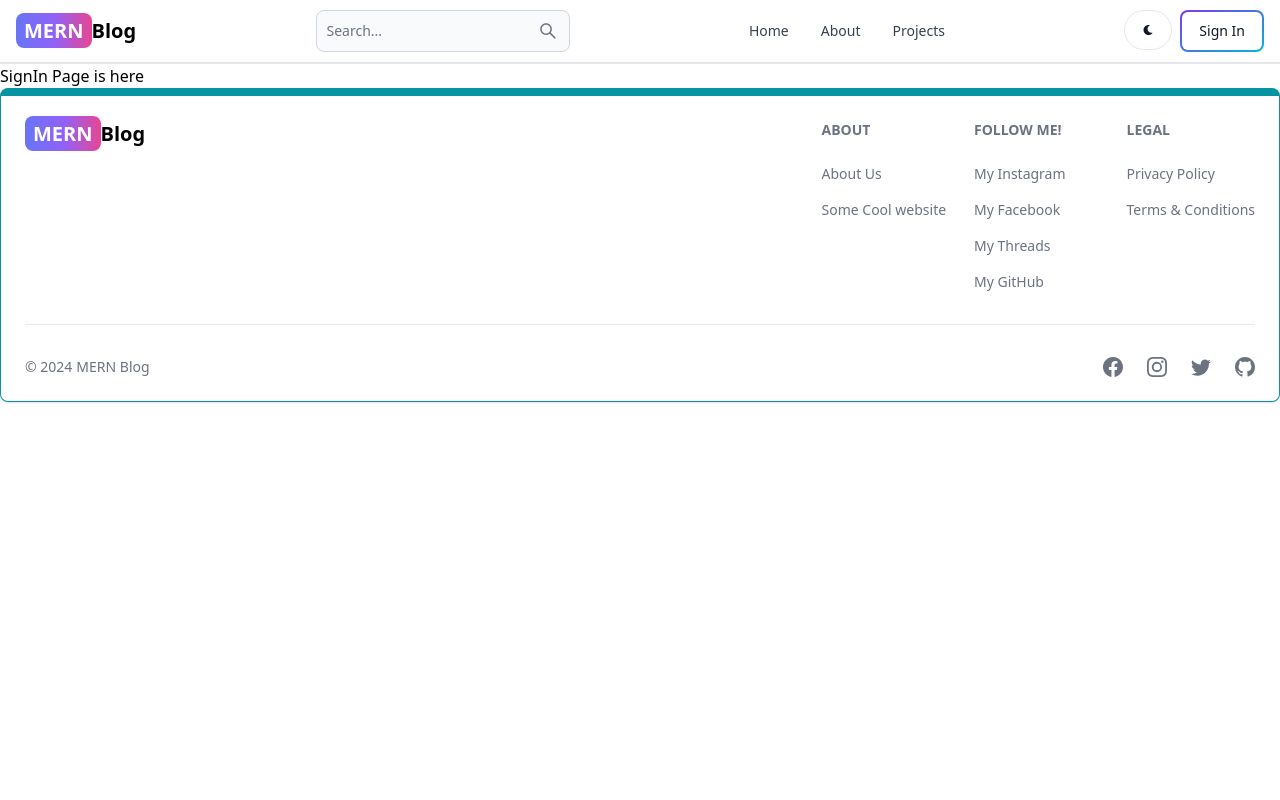
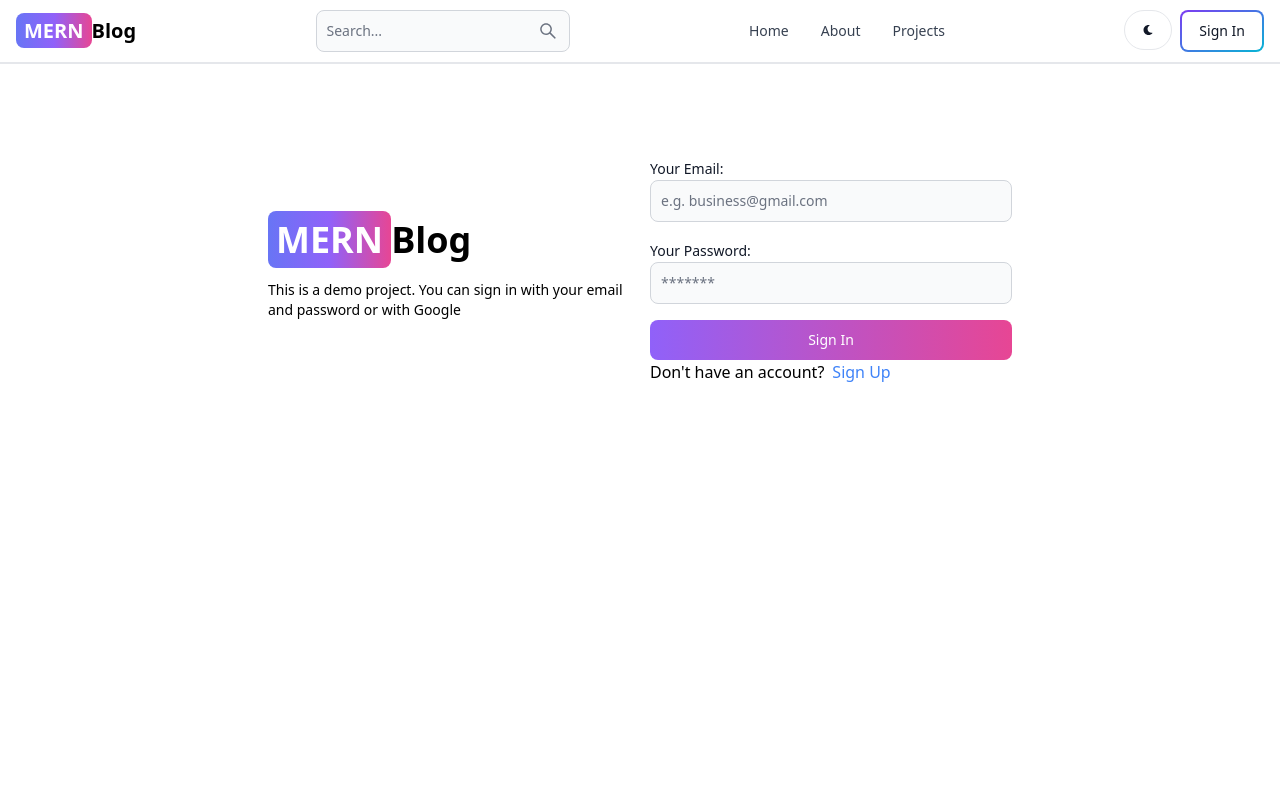
Before and after one commit to temal07/MERN-Blog-App, a React (Vite) app in the folder client/: page /sign-in in a window 1280 px wide. Shown: the top 800 px of the page. Built offline with nearby package versions, Linux system fonts and the light colour scheme.

Commit message:
Complete signin page functionality

```diff
--- a/client/src/pages/SignIn.jsx
+++ b/client/src/pages/SignIn.jsx
@@ -1,9 +1,113 @@
-import React from 'react'
+import React, { useState } from 'react';
+import { Alert, Button, Label, Spinner, TextInput } from "flowbite-react";
+import { Link, useNavigate } from 'react-router-dom';
 
 export default function SignIn() {
+    const [formData, setFormData] = useState({});
+    const [errorMessage, setErrorMessage] = useState(null);
+    const [loading, setLoading] = useState(false);
+    const navigate = useNavigate();
+    const handleChange = (e) => {
+      setFormData({...formData, [e.target.id]: e.target.value.trim()});
+    }
+
+    const handleSubmit = async (e) => {
+      e.preventDefault(); // prevent the page from refreshing
+
+      if (!formData.email || !formData.password) {
+        return setErrorMessage('Please Fill Out All Fields!');
+      }
+      try {
+        setLoading(true);
+        setErrorMessage(null);
+        const res = await fetch('/api/auth/signin', {
+          method: 'POST',
+          headers: {'Content-Type': 'application/json'},
+          body: JSON.stringify(formData),
+        });
+        const data = await res.json();
+        if (data.success === false) {
+          return setErrorMessage(data.message);
+        }
+        setLoading(false);
+        if (res.ok) {
+          navigate('/');
+        }
+      } catch (error) {
+        setErrorMessage(error.message);
+        setLoading(false);
+      }
+    }
+
   return (
-    <div>
-      SignIn Page is here
+    <div className="min-h-screen mt-20">
+      <div className="flex p-3 max-w-3xl mx-auto flex-col md:flex-row md:items-center gap-5">
+        {/*left side - includes the logo*/}
+        <div className="flex-1">
+          <Link to="/" className='text-4xl font-bold
+          dark:text-white'>
+              <span className="px-2 py-1 bg-gradient-to-r from-indigo-500 via-purple-500 to-pink-500
+              rounded-lg text-white">MERN</span>
+              <span>Blog</span>
+          </Link>
+          <p className='text-sm mt-5'>
+            This is a demo project. You can
+            sign in with your email and password
+            or with Google
+          </p>
+        </div>
+        {
+          /*
+            right side includes a form for the user
+            to create an account.
+          */
+        }
+        <div className="flex-1">
+          <form className='flex flex-col gap-4' onSubmit={handleSubmit}>
+            <div>
+              <Label value='Your Email:' />
+              <TextInput
+                type='email'
+                placeholder='e.g. business@gmail.com'
+                id='email'
+                onChange={handleChange}
+              />
+            </div>
+            <div>
+              <Label value='Your Password:' />
+              <TextInput
+                type='password'
+                placeholder='*******'
+                id='password'
+                onChange={handleChange}
+              />
+            </div>
+            <Button gradientDuoTone={'purpleToPink'} type='submit' disabled={loading}>
+              {
+                loading ? (
+                  <>
+                    <Spinner size='sm' />
+                    <span className='pl-3'>Loading</span>
+                  </>
+                ) : "Sign In"
+              }
+            </Button>
+          </form>
+          <div className="flex gap-2">
+            <span>Don't have an account?</span>
+            <Link to='/sign-up' className="text-blue-500">
+              Sign Up
+            </Link>
+          </div>
+          {
+            errorMessage && (
+              <Alert className='mt-5' color='failure'>
+                {errorMessage}
+              </Alert>
+            )
+          }
+        </div>
+      </div>
     </div>
   )
 }
```
Also changed, not shown: 1 other file (tests, documents, lock files or other folders).
